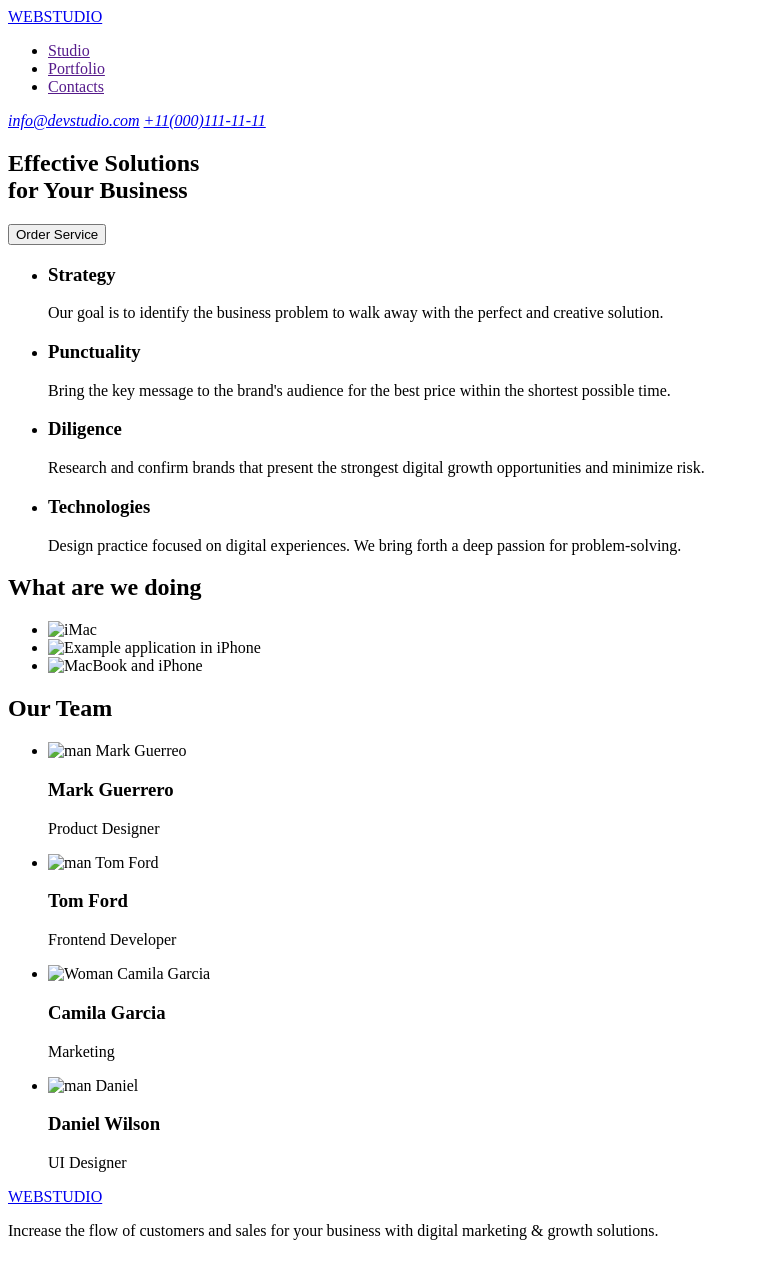
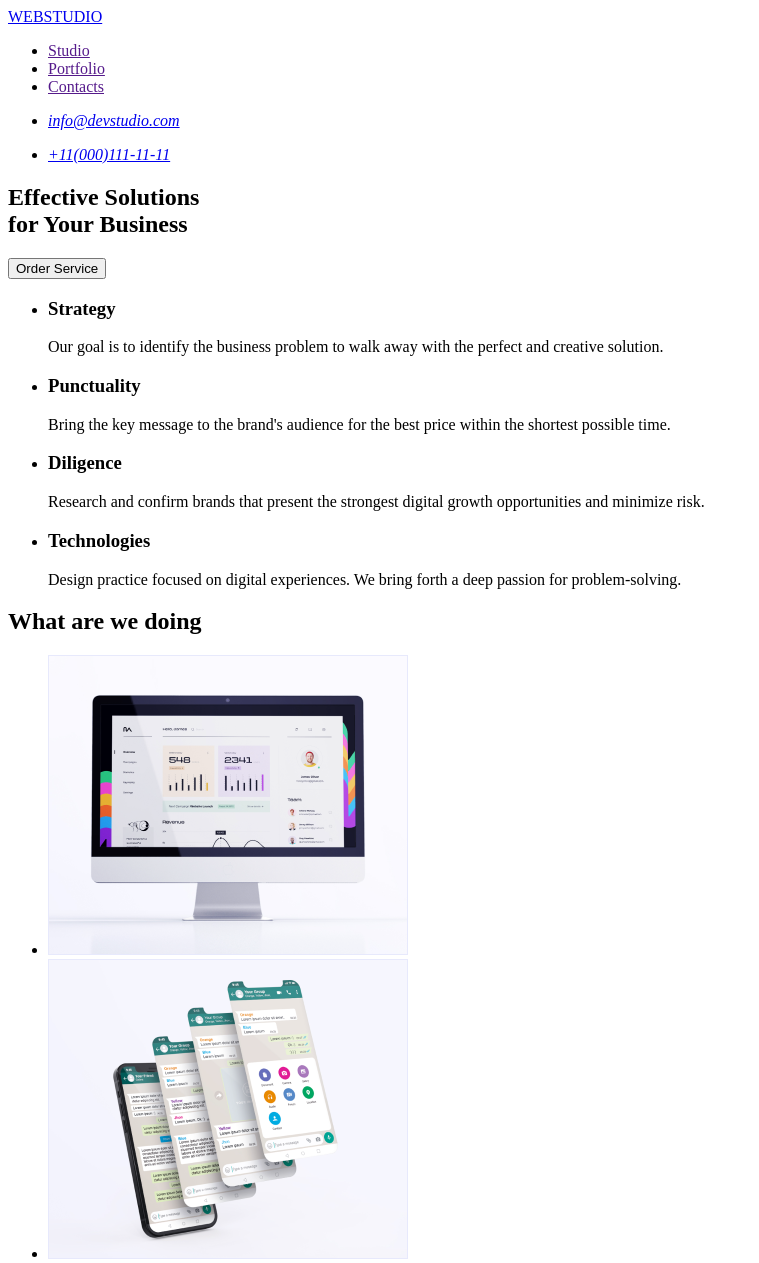
Before and after one commit to OlehFedorchuk/goit-markup-hw-01-old, a plain HTML site: page index.html in a window 1280 px wide. Shown: the top 1263 px of the page, without its empty margins (0-759 px from the left). Drawn offline with Linux system fonts and the light colour scheme.

Commit message:
add photo

```diff
--- a/index.html
+++ b/index.html
@@ -20,18 +20,28 @@
             </ul>
         </nav>
         <address>
-            <a href="mailto:info@devstudio.com">info@devstudio.com</a>
-            <a href="tel:+11(000)111-11-11">+11(000)111-11-11</a>
+            <ul>
+                <li>
+                    <a href="mailto:info@devstudio.com">info@devstudio.com</a>
+                </li>
+            </ul>
+            <ul>
+                <li>
+                    <a href="tel:+11(000)111-11-11">+11(000)111-11-11</a>
+                </li>
+            </ul>
+
         </address>
 
     </header>
     <main>
-        <!-- Giroy -->
+        <!--Geroy -->
         <section>
             <h1>Effective Solutions<br>
                 for Your Business</h1>
             <button type="button">Order Service</button>
         </section>
+        <!-- Business solutions -->
         <section>
             <h2 hidden>Business solutions</h2>
             <ul>
@@ -57,31 +67,35 @@
                 </li>
             </ul>
         </section>
+        <!-- Our works -->
         <section>
+
             <h2>What are we doing</h2>
             <ul>
-                <li><img src="./images/" alt="iMac" width="360"></li>
-                <li><img src="./images/" alt="Example application in iPhone" width="360"></li>
-                <li><img src="./images/" alt="MacBook and iPhone" width="360"></li>
+                <li><img src="./images/img-imac.png" alt="iMac" width="360"></li>
+                <li><img src="./images/img-iphone.png" alt="Example application in iPhone" width="360"></li>
+                <li><img src="./images/img-iphone-macbook.png" alt="MacBook and iPhone" width="360"></li>
             </ul>
 
         </section>
+        <!-- Team -->
         <section>
+
             <h2>Our Team</h2>
             <ul>
-                <li><img src="./images/" alt="man Mark Guerreo">
+                <li><img src="./images/img-mark-guerrero.png" alt="man Mark Guerreo">
                     <h3>Mark Guerrero</h3>
                     <p>Product Designer</p>
                 </li>
-                <li><img src="./images/" alt="man Tom Ford">
+                <li><img src="./images/img-Tom-Ford.png" alt="man Tom Ford">
                     <h3>Tom Ford</h3>
                     <p>Frontend Developer</p>
                 </li>
-                <li><img src="./images/" alt="Woman Camila Garcia">
+                <li><img src="./images/img-camila-garcia.png" alt="Woman Camila Garcia">
                     <h3>Camila Garcia</h3>
                     <p>Marketing</p>
                 </li>
-                <li><img src="./images/" alt="man Daniel">
+                <li><img src="./images/img-daniel-wilson.png" alt="man Daniel">
                     <h3>Daniel Wilson</h3>
                     <p>UI Designer</p>
                 </li>
```
Also changed, not shown: images/img-Tom-Ford.png (added), images/img-camila-garcia.png (added), images/img-daniel-wilson.png (added), images/img-imac.png (added), images/img-iphone-macbook.png (added), images/img-iphone.png (added), images/img-mark-guerrero.png (added), 2 other files.
